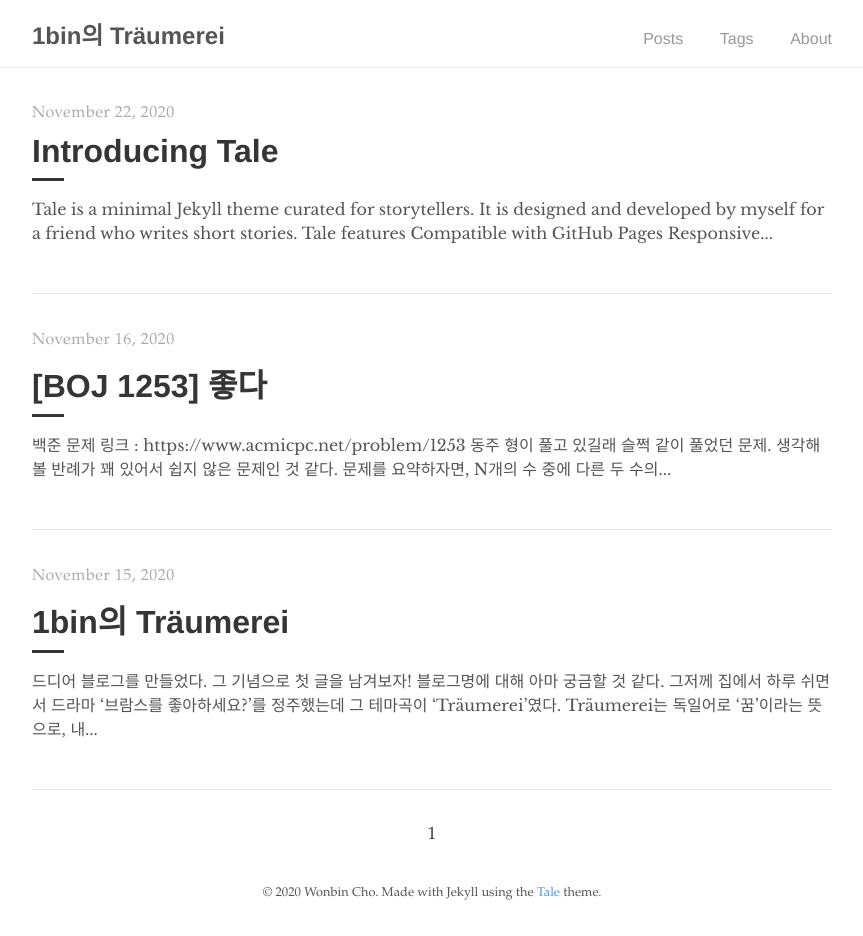
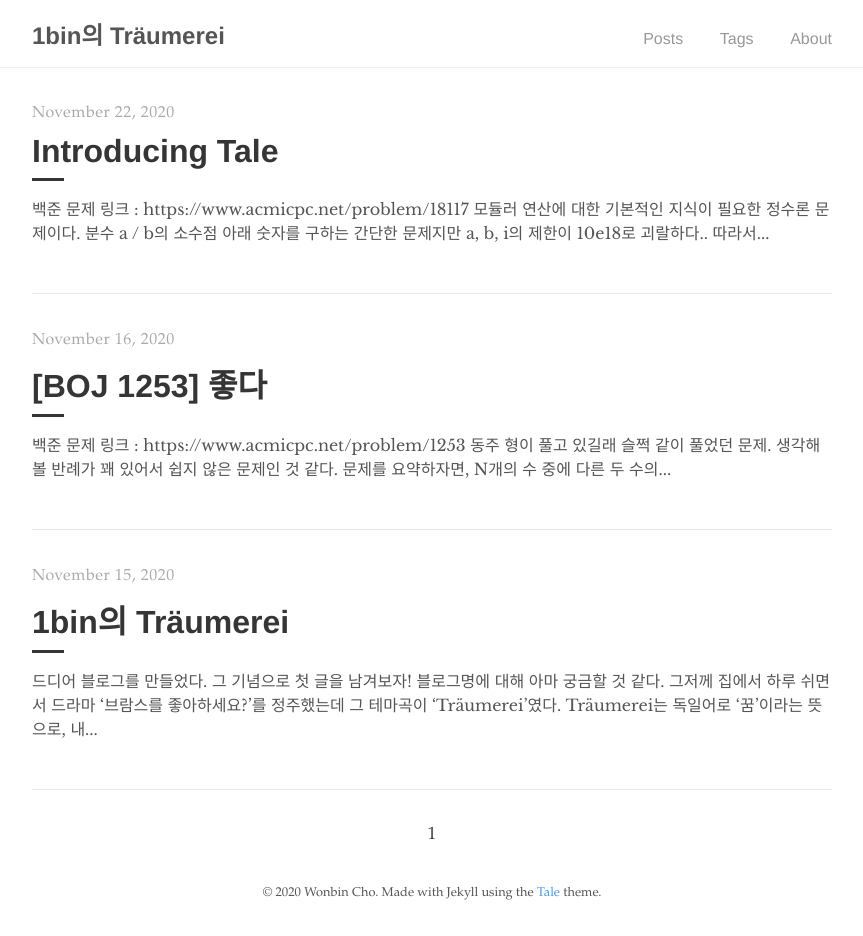
Before and after one commit to 1bin01/1bin01.github.io, a Jekyll site: the page built from index.html, in a window 1280 px wide. Shown: the whole page, without its empty margins (208-1071 px from the left). Built offline with Jekyll 4.4.1, drawn with Linux system fonts in a browser that asks for light colours; the list of posts is cut into pages by our own code; part of the change alters nothing that is shown.

Commit message:
Update 2020-11-22-boj-18117.md

```diff
--- a/_posts/2020-11-22-boj-18117.md
+++ b/_posts/2020-11-22-boj-18117.md
@@ -6,21 +6,21 @@ comments: true
 tags: Tale
 ---
 
-Tale is a minimal [Jekyll](https://jekyllrb.com/) theme curated for storytellers. It is designed and developed by [myself](https://github.com/chesterhow/) for a friend who writes short stories.
+백준 문제 링크 : https://www.acmicpc.net/problem/18117
 
-## Tale features
-- Compatible with GitHub Pages
-- Responsive design (looks just as good on mobile)
-- Syntax highlighting, with the help of Pygments
-- Markdown and HTML text formatting
-- Pagination of posts
+모듈러 연산에 대한 기본적인 지식이 필요한 정수론 문제이다.
+분수 a / b의 소수점 아래 숫자를 구하는 간단한 문제지만 a, b, i의 제한이 10e18로 괴랄하다.. 따라서 단순히 계산을 반복하기보다는 정수론이나 분할정복의 아이디어를 가져올 필요가 있다.
 
-Head over to the [Example Content]({{ site.baseurl }}/2017-03-16/example-content) post for a showcase of Tale's text formatting features.
+감이 잘 안잡힌다면 직접 나눗셈을 해보자.
+f(y)을 소수점 아래 y번째 자리 수라고 할 때
+f(1) = (a % b * 10) / b
+f(2) = (a % b * 10 % b * 10) / b
+f(3) = (a % b * 10 % b * 10 % b * 10) % b
+뭔가 규칙성이 있는 것 같다.(없으면 문제를 못푼다..) f(y)은 f(y - 1)을 얻고 난 나머지에 10을 곱하고 b로 나눈 값의 몫이다. 즉 (* 10 % b)를 반복하면 f(y)을 얻을 수 있고, 이를 일반항으로 나타내면 아래와 같다.
+f(y) = (a % b) * (10 ^(y - 1) (mod b)) * 10 / b (모듈러의 곱셈은 교환, 결합법칙이 성립한다)
 
-## Browser Support
-Tale works on most if not all modern browsers, including Chrome, Safari and Firefox 👍🏼
+근데 여기서 y가 10e18까지 들어올 수 있다. 따라서 오버플로우를 피하기 위해 행렬제곱의 분할정복 아이디어를 가져와 계산한다.
+또한 분할정복을 할 때, x * x에서 x의 제한이 10e18이기 때문에 오버플로우가 발생할 수 있기 때문에, x * x = (x + x + x + … + x), 즉, x * x는 x 를 x번 더한 것 과 같다는 점을 이용해야한다.
 
-## Download or Contribute
-Tale is publicly hosted on GitHub, so go ahead and download or fork it at the [GitHub repository](https://github.com/chesterhow/tale). If you spot any bugs or have any suggestions, feel free to create an issue or make a pull request.
 
-Thanks for checking out Tale!
+<script src="https://gist.github.com/1bin01/d52015402d3df5b9f5cbffd89eb978c3.js"></script>
```
